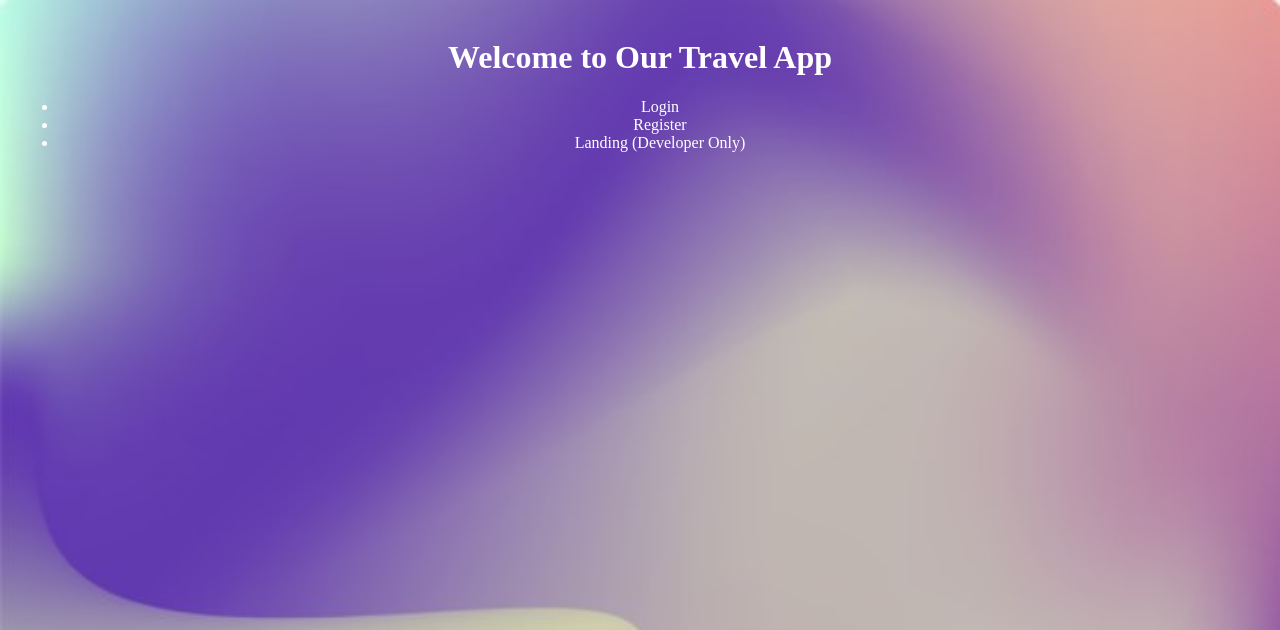
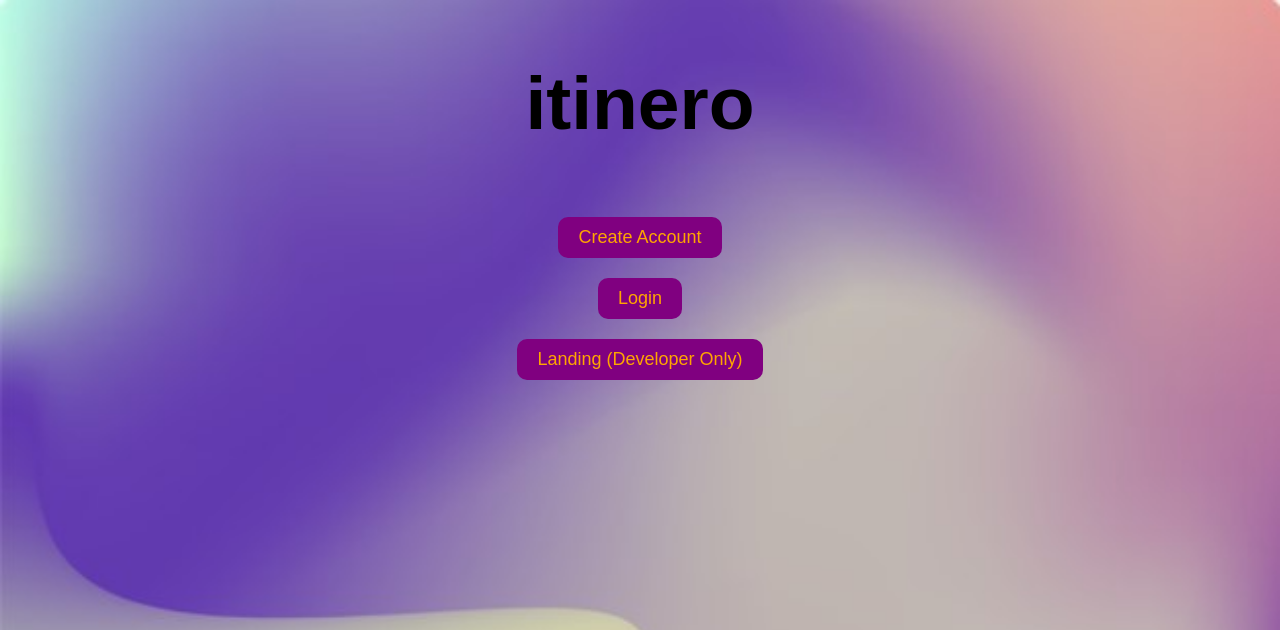
Before and after one commit to alec0322/Itinero, a Django app: page / in a window 1280 px wide. Shown: the top 630 px of the page. Run offline with Django 4.2, Linux system fonts and the light colour scheme.

Commit message:
button styles fix

```diff
--- a/backend/django/itinero/users/templates/users/getStarted.html
+++ b/backend/django/itinero/users/templates/users/getStarted.html
@@ -3,25 +3,52 @@
     <head>
         <style>
             body{
-            background-image: url('background.jpg');
-            background-size:cover
+                background-image: url('background.jpg');
+                background-size:cover
             }
+
+            .button {
+                background-color: purple;
+                border: none;
+                border-radius: 10px;
+                color: orange;
+                padding: 10px 20px;
+                text-align: center;
+                text-decoration: none;
+                display: inline-block;
+                font-size: 18px;
+                margin: 10px 2px;
+                cursor: pointer;
+            }
+
+            .header-title {
+                font-family: 'Kanit', sans-serif;
+                font-size: 75px;
+            }
+
+            .button-container {
+                display: flex;
+                flex-direction: column;
+                align-items: center;
+            }
+
         </style>
         <meta charset="UTF-8">
         <meta name="viewport" content="width=device-width, initial-scale=1.0">
-        <title>Welcome to Our Travel App</title>
+        <title>itinero</title>
     </head>
     <body>
-        <header class="header" style= "color: #fff; text-align: center; padding: 10px;">
-            <h1 class="header-title">Welcome to Our Travel App</h1>
-            <nav class="header-nav">
-                <ul class="nav-list">
-                    <li class="nav-item"><a class="nav-link" href="{% url 'login' %}" style="text-decoration: none; color: #fff;">Login</a></li>
-                    <li class="nav-item"><a class="nav-link" href="{% url 'register' %}" style="text-decoration: none; color: #fff;">Register</a></li>
-                    <li class="nav-item"><a class="nav-link" href="{% url 'landing' %}" style="text-decoration: none; color: #fff;">Landing (Developer Only)</a></li>
-                </ul>
-            </nav>
-        </header>
-
+        <h1 class="header-title" style= "color: #000000; text-align: center; padding: 10px;">itinero</h1>
+        <div class="button-container">
+            <a href="/register">
+                <button class="button">Create Account</button>
+            </a>
+            <a href="/login">
+                <button class="button">Login</button>
+            </a>
+            <a href="/landing">
+                <button class="button">Landing (Developer Only)</button>
+            </a>
+        </div>
     </body>
 </html>
--- a/backend/django/itinero/users/templates/users/login.html
+++ b/backend/django/itinero/users/templates/users/login.html
@@ -18,9 +18,6 @@
       padding: 10px;
       margin-bottom: 10px;
     }
-
-
-
   </style>
 </head>
 <body>
```
